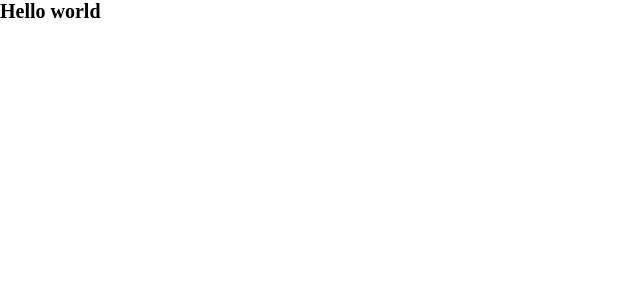
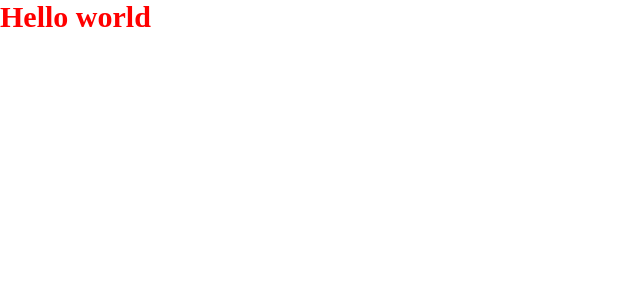
Before and after one commit to sidelab-development/react_template, a React (Vite) app: page / in a window 1280 px wide. Shown: the top 300 px of the page, without its empty margins (0-640 px from the left). Built offline with nearby package versions, Linux system fonts and the light colour scheme.

Commit message:
feat: firsts configs

```diff
--- a/src/App.tsx
+++ b/src/App.tsx
@@ -1,11 +1,16 @@
-import { ThemeProvider } from 'styled-components';
+import styled, { ThemeProvider } from 'styled-components';
 import { theme } from './styles/theme';
 import GlobalStyles from '../src/styles/global';
+
+const Title = styled.h1`
+  font-size: 3rem;
+  color: red;
+`;
 
 function App() {
   return (
     <ThemeProvider theme={theme}>
-      <h1>Hello world</h1>
+      <Title>Hello world</Title>
       <GlobalStyles />
     </ThemeProvider>
   );
```
